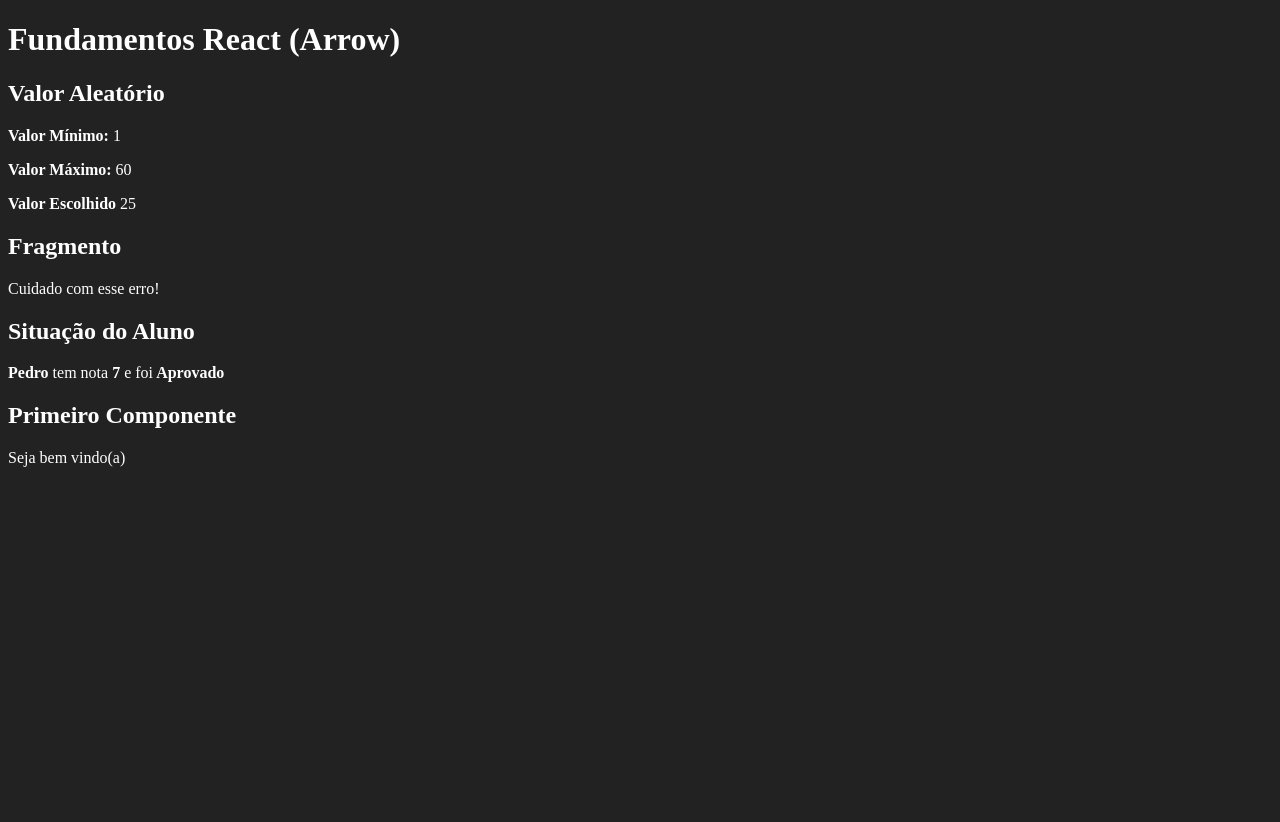
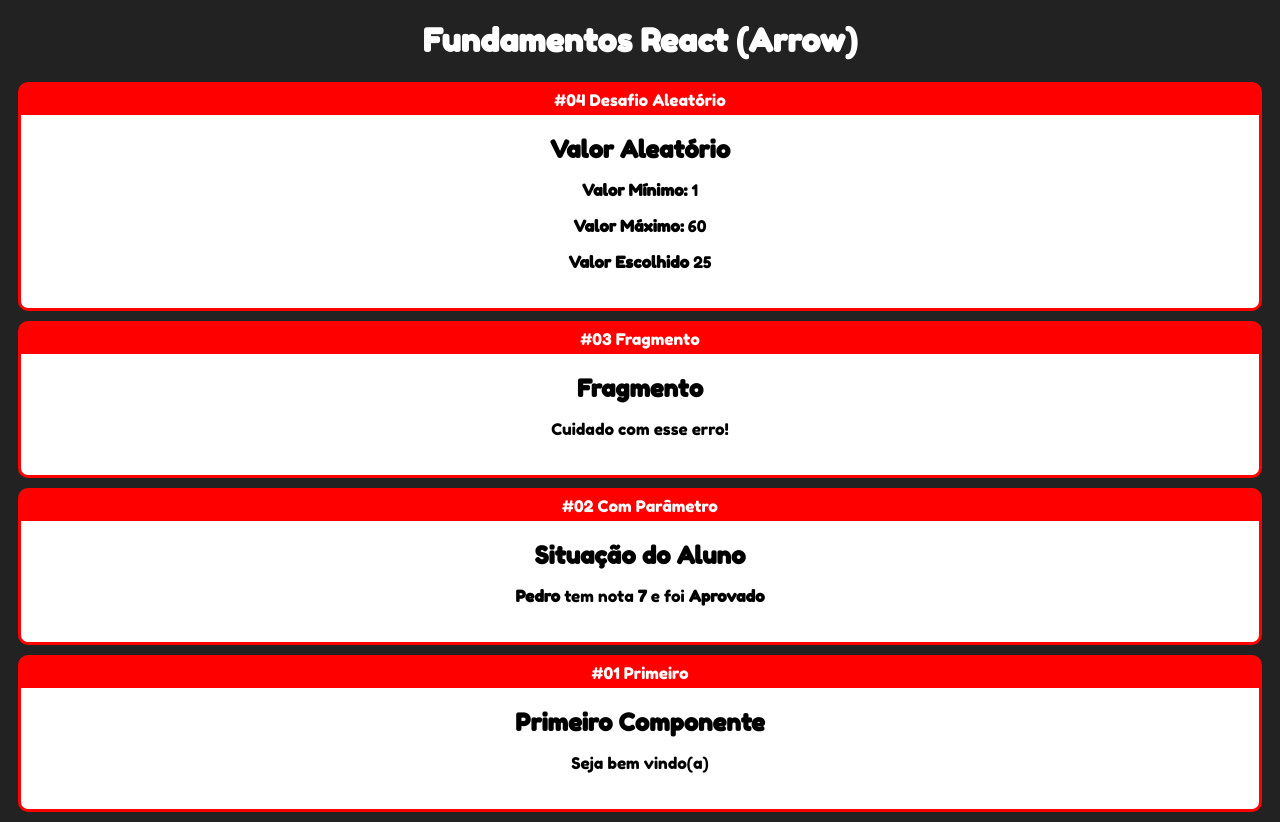
Before and after one commit to zNodx/Fundamentos-de-React, a React (Create React App) app: page / in a window 1280 px wide. Before the commit the page ends 800 px from the top, so only its background shows below. Built offline with nearby package versions, Linux system fonts and the light colour scheme.

Commit message:
Componente Card #01

```diff
--- a/public/index.html
+++ b/public/index.html
@@ -12,6 +12,9 @@
     <link rel="apple-touch-icon" href="%PUBLIC_URL%/logo192.png" />
 
     <link rel="manifest" href="%PUBLIC_URL%/manifest.json" />
+    <link rel="preconnect" href="https://fonts.googleapis.com">
+    <link rel="preconnect" href="https://fonts.gstatic.com" crossorigin>
+    <link href="https://fonts.googleapis.com/css2?family=Fredoka+One&display=swap" rel="stylesheet">
 
     <title>React App</title>
   </head>
--- a/src/App.jsx
+++ b/src/App.jsx
@@ -3,17 +3,31 @@
 import ComParametro from './components/basicos/ComParametro'
 import Fragmento from './components/basicos/Fragmento'
 import Aleatorio from './components/basicos/Aleatorio'
+import Card from './components/layout/Card'
 
 export default () =>(
     <div id="App">
         <h1>Fundamentos React (Arrow)</h1>
+
+        <Card titulo="#04 Desafio Aleatório">
         <Aleatorio min = {1} max ={60}/>
+        </Card>
+
+        <Card titulo="#03 Fragmento">
         <Fragmento />
+        </Card>
+
+        <Card titulo="#02 Com Parâmetro">
         <ComParametro
             titulo="Situação do Aluno"
             aluno="Pedro"
             nota={6.9}
         />
+        </Card>
+
+        <Card titulo="#01 Primeiro">
         <Primeiro></Primeiro>
+        </Card>
+
     </div>
 )
--- /dev/null
+++ b/src/components/layout/Card.css
@@ -0,0 +1,18 @@
+.Card  {
+    background-color: red;
+    border: 3px solid red;
+    border-radius: 10px;
+    overflow: hidden;
+    margin: 10px;
+}
+
+.Card .Title {
+    padding: 5px 0px;
+    display: flex;
+    justify-content: center;
+}
+.Card .Content {
+    background-color: #fff;
+    color: #000;
+    padding: 20px;
+}
--- /dev/null
+++ b/src/components/layout/Card.jsx
@@ -0,0 +1,12 @@
+import "./Card.css";
+
+export default props => {
+    return (
+        <div className="Card">
+            <div className="Title">{props.titulo}</div>
+            <div className="Content">
+                {props.children}
+            </div>
+        </div>
+    );
+};
--- a/src/index.css
+++ b/src/index.css
@@ -1,4 +1,11 @@
 body {
     background-color: #222;
     color: #fff;
+    text-align: center ;
+    font-family: Fredoka One;
 }
+
+
+h2,h3{
+    margin: 0;
+}
```
